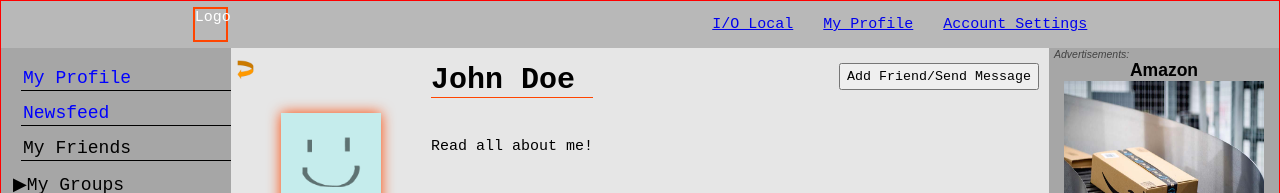
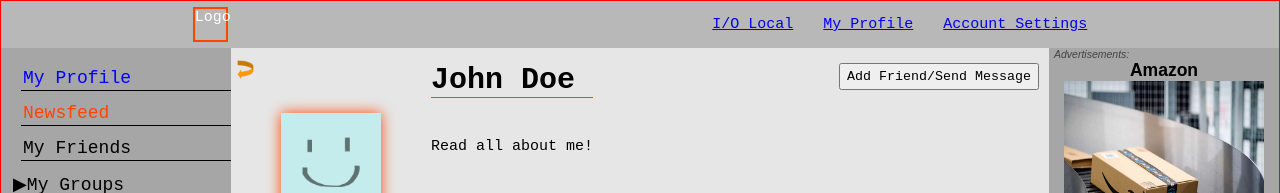
Before and after one commit to goldsmithb/io_local_demo, a React (Create React App) app: page / in a window 1280 px wide. Both pictures are taken after a click on the element "My Profile". Shown: the top 193 px of the page. Built offline with nearby package versions, Linux system fonts and the light colour scheme; the HTML template or start-up script is replaced by a standard one.

Commit message:
change myprofile in navsidebar to orange when on my profile

```diff
--- a/src/components/NavSideBar.js
+++ b/src/components/NavSideBar.js
@@ -14,7 +14,10 @@ export default function NavSideBar({ page, changePage }) {
         <li>
           <span
             className={styles['nav-button']}
-            onClick={() => changePage("newsfeed")}>Newsfeed</span>
+            onClick={() => changePage("newsfeed")}
+            style={{color: "orangered"}}>
+            Newsfeed
+          </span>
         </li>
       )}
       <li>My Friends</li>
--- a/src/components/Profile.js
+++ b/src/components/Profile.js
@@ -33,9 +33,7 @@ export default function Profile({ changePage }) {
   )
 }
 
-// TODODODODOD
-// - fulscreen opens same post on NewsFeed
-// - change myprofile in navsidebar to orange when on my profile
+// TODODODODOO
 // - add filters to newsfeed
 // - center post history
 // - add exmaple posts
```
